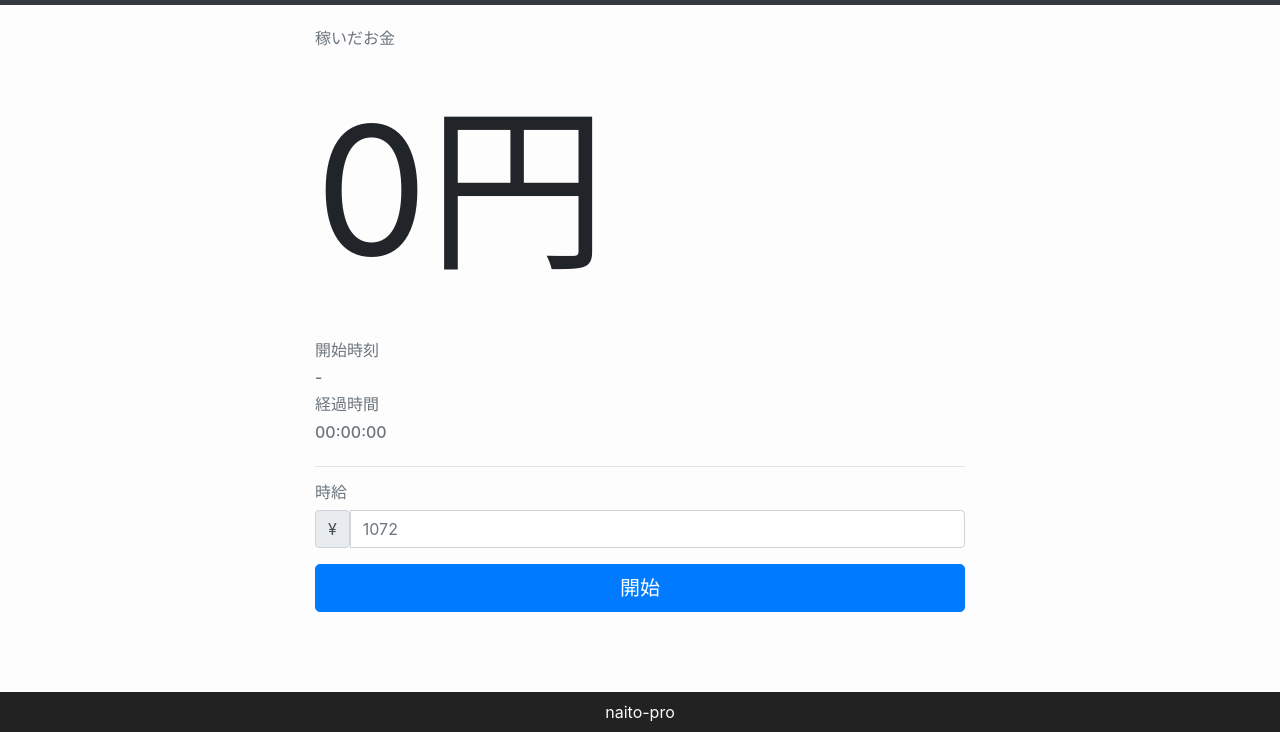
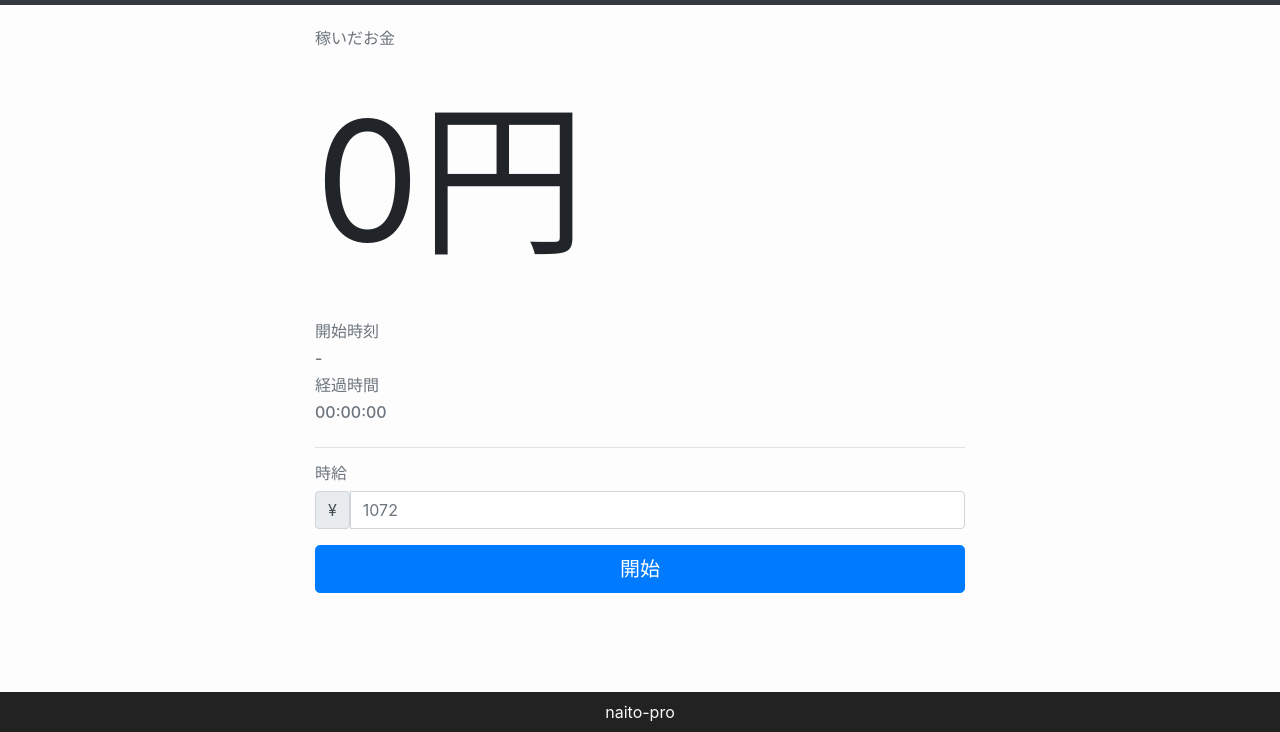
Before and after one commit to misoclub/givememoney, a plain HTML site: page index.html in a window 1280 px wide. Shown: the part 68-800 px from the top of the page. Drawn offline with nearby package versions, Linux system fonts and the light colour scheme.

Commit message:
サイズ調整

```diff
--- a/css/main.css
+++ b/css/main.css
@@ -6,7 +6,7 @@ body {
 
 
 p.example1 {
-  font-size: clamp(100px,14vw,200px);
+  font-size: 13vw;
 }
 
 .footer {
```
